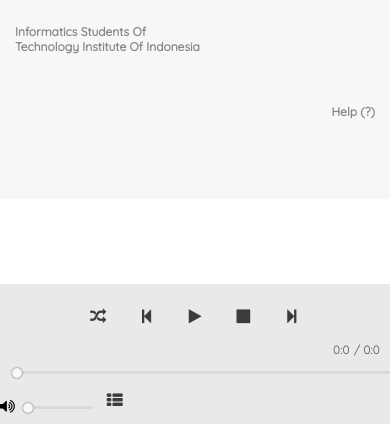
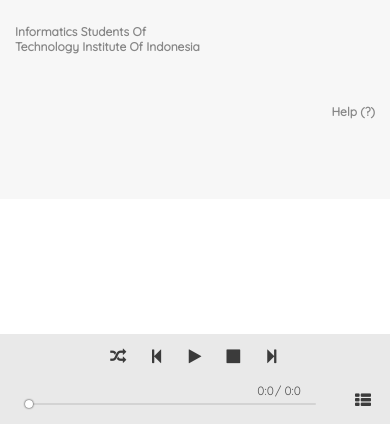
Before and after one commit to candrandiyasa/youtube-music, a PHP site: page / in a window 390 px wide. Shown: the part 420-844 px from the top of the page. Run offline with PHP 8.4, Linux system fonts and the light colour scheme; some libraries are stand-ins or nearby versions.

Commit message:
update account

```diff
--- a/css/styleNew.css
+++ b/css/styleNew.css
@@ -638,50 +638,55 @@ body {
   position: fixed;
   width: 100%;
   bottom: 0;
-  height: 60px;
+  height: 45px;
   overflow: hidden;
   background: rgba(233, 233, 233);
   z-index: 9980;
 }
 .player-content-left {
   text-align: center;
-  padding: 10px 0px;
+  padding: 5px 0px;
   width: 100%;
 }
 .player-content-left a {
   cursor: pointer;
   display: inline-block;
   font-size: 100%;
-  width: 44px;
-  height: 44px;
-  line-height: 44px;
+  width: 34px;
+  height: 34px;
+  line-height: 34px;
   color: #3b3b3b;
   transition-duration: 0.3s;
 }
-
-@media screen and (max-width: 1223px) {
-  .player-content-left {
+@media screen and (max-width: 992px) {
+  .player-navbar {
+    height: 90px;
+  }
+  #volume-input, #mute-toggle{
+    display: none;
+  }
+  .player-navbar .col-lg-2{
+    width: 20%;
+  }
+  .player-navbar .col-lg-5{
+    width: 80%;
+    padding-left: 50px;
+  }
+  .player-content-time .col-lg-9{
+    width: 60%;
+    font-size: 1vw;
+  }
+  .player-content-time .col-lg-3{
+    width: 40%;
+    font-size: 1vw;
+  }
+  .playlist-menu{
+    display: flex;
+    align-content: space-around;
+  }
+  .player-content-time .time{
+    width: 100%;
     padding: 0px;
-  }
-  .player-content-left a {
-    width: 24px;
-    margin: 0px 10px;
-    height: 24px;
-    line-height: 24px;
-  }
-  .player-navbar {
-    height: 140px;
-    padding-top: 20px;
-    z-index: 1;
-  }
-  .time .row .col-md-9 {
-    max-width: 70%;
-  }
-  .time .row .col-md-3 {
-    max-width: 30%;
-  }
-  .player-content-time .time-rail {
-    padding: 5px 0;
   }
 }
 
@@ -703,7 +708,7 @@ body {
 }
 
 .player-content-time {
-  padding: 10px;
+  padding: 5px;
   width: 100%;
 }
 
@@ -866,14 +871,9 @@ body {
 ------------------------------------------ */
 .slider {
     -webkit-appearance: none;
-    width: 100%;
-    height: 3px;
+    height: 2px;
     border-radius: 5px;
     background: #d3d3d3;
-    outline: none;
-    opacity: 0.7;
-    -webkit-transition: .2s;
-    transition: opacity .2s;
 }
 
 .slider:hover {
@@ -883,8 +883,8 @@ body {
 .slider::-webkit-slider-thumb {
     -webkit-appearance: none;
     appearance: none;
-    width: 10px;
-    height: 10px;
+    width: 8px;
+    height: 8px;
     border-radius: 50%;
     box-shadow: 0px 0px 2px #000000;
     -webkit-box-shadow: 0px 0px 2px #000000;
@@ -893,8 +893,8 @@ body {
 }
 
 .slider::-moz-range-thumb {
-    width: 10px;
-    height: 10px;
+    width: 8px;
+    height: 8px;
     border-radius: 50%;
     background: #ffffff;
     box-shadow: 0px 0px 3px #000000;
--- a/index.php
+++ b/index.php
@@ -1,4 +1,11 @@
-<?php include 'db_access/db_login.php'; ?>
+<?php
+  include 'db_access/db_login.php';
+  // Check if user is already logged in
+  if ($data->is_logged_in()) {
+    // Redirect logged in user to their home page
+    $data->redirect('user_page/index.php');
+  }
+?>
 
 <!DOCTYPE html>
 <html lang="en">
@@ -49,10 +56,10 @@
           <br><br>
           <div class="modal-container-middle">
             <form method="POST">
-              <input type="text" placeholder="Your Username">
-              <input type="password" placeholder="Your Password" style="float: left;">
-              <input type="password" placeholder="Confirmation Password" style="float: right;">
-              <input type="email" placeholder="Your Email">
+              <input type="text" placeholder="Your Username" name="username">
+              <input type="password" placeholder="Your Password" style="float: left;" name="password">
+              <input type="password" placeholder="Confirmation Password" style="float: right;" name="confirmpassword">
+              <input type="email" placeholder="Your Email" name="email">
               <input type="submit" value="Sign Up" name="createaccount">
             </form>
             <br>
@@ -179,90 +186,6 @@
               <i class="fa">&#xf142;</i>
             </div>
           </div>
-          <div class="row">
-            <div class="col-8">
-              <span>
-                <b>Bring Me The Horizon - Mantra Bring Me The Horizon - Mantra</b><br>
-                <small>by BringMeTheHorizonVevo</small>
-              </span>
-            </div>
-            <div class="col-3">
-              <a href="#" class="fa" align="left" title="Play Music Playlist">&#xf04b;</a>
-              <i class="fa">&#xf142;</i>
-            </div>
-          </div>
-          <div class="row">
-            <div class="col-8">
-              <span>
-                <b>Bring Me The Horizon - Mantra Bring Me The Horizon - Mantra</b><br>
-                <small>by BringMeTheHorizonVevo</small>
-              </span>
-            </div>
-            <div class="col-3">
-              <a href="#" class="fa" align="left" title="Play Music Playlist">&#xf04b;</a>
-              <i class="fa">&#xf142;</i>
-            </div>
-          </div>
-          <div class="row">
-            <div class="col-8">
-              <span>
-                <b>Bring Me The Horizon - Mantra Bring Me The Horizon - Mantra</b><br>
-                <small>by BringMeTheHorizonVevo</small>
-              </span>
-            </div>
-            <div class="col-3">
-              <a href="#" class="fa" align="left" title="Play Music Playlist">&#xf04b;</a>
-              <i class="fa">&#xf142;</i>
-            </div>
-          </div>
-          <div class="row">
-            <div class="col-8">
-              <span>
-                <b>Bring Me The Horizon - Mantra Bring Me The Horizon - Mantra</b><br>
-                <small>by BringMeTheHorizonVevo</small>
-              </span>
-            </div>
-            <div class="col-3">
-              <a href="#" class="fa" align="left" title="Play Music Playlist">&#xf04b;</a>
-              <i class="fa">&#xf142;</i>
-            </div>
-          </div>
-          <div class="row">
-            <div class="col-8">
-              <span>
-                <b>Bring Me The Horizon - Mantra Bring Me The Horizon - Mantra</b><br>
-                <small>by BringMeTheHorizonVevo</small>
-              </span>
-            </div>
-            <div class="col-3">
-              <a href="#" class="fa" align="left" title="Play Music Playlist">&#xf04b;</a>
-              <i class="fa">&#xf142;</i>
-            </div>
-          </div>
-          <div class="row">
-            <div class="col-8">
-              <span>
-                <b>Bring Me The Horizon - Mantra Bring Me The Horizon - Mantra</b><br>
-                <small>by BringMeTheHorizonVevo</small>
-              </span>
-            </div>
-            <div class="col-3">
-              <a href="#" class="fa" align="left" title="Play Music Playlist">&#xf04b;</a>
-              <i class="fa">&#xf142;</i>
-            </div>
-          </div>
-          <div class="row">
-            <div class="col-8">
-              <span>
-                <b>Bring Me The Horizon - Mantra Bring Me The Horizon - Mantra</b><br>
-                <small>by BringMeTheHorizonVevo</small>
-              </span>
-            </div>
-            <div class="col-3">
-              <a href="#" class="fa" align="left" title="Play Music Playlist">&#xf04b;</a>
-              <i class="fa">&#xf142;</i>
-            </div>
-          </div>
         </div>
     </div>
 
@@ -291,26 +214,28 @@
         <div class="player-content-time">
             <div class="time">
               <div class="row">
-                <div class="col-md-9">
+                <div class="col-lg-9">
                   <small class="title-player" id="song-title"></small><!-- current song title deployed here-->
                 </div>
-                <div class="col-md-3" align="right">
+                <div class="col-lg-3" align="right">
                   <small class="current" id="current">0:0</small>
                   <small class="current"> / </small>
                   <small class="duration" id="duration">0:0</small>
                 </div>
               </div>
-            </div>
-            <div>
-                <input type="range" min="0" max="100" class="slider" style="width: 520px;" id="seek" value="0" onclick="return seekSong();">
+              <div class="row">
+                <div class="col-lg-12" >
+                  <input type="range" min="0" max="100" class="slider" style="width: 100%; position: absolute; top: 5px; left: 0px; right: 0px; padding: 0px; margin: 0px;" id="seek" value="0" onclick="return seekSong();">
+                </div>
+              </div>
             </div>
         </div>
       </div>
       <div class="col-lg-2">
-        <div class="player-content-left" style="padding-left: 0px; display: flex;">
+        <div class="player-content-left" style="padding-left: 0px; ">
           <i class="fa fa-volume-up" style="margin-top: 10px;" id="mute-toggle"></i>
-          <input type="range" min="0" max="100" class="slider" id="volume-input" value="0" style="width: 70px; margin: 18px 0px 0px 8px;">
-          <a class="playlist-menu" id="playlist-menu">
+          <input type="range" min="0" max="100" class="slider" id="volume-input" value="0" style="width: 70px;">
+          <a class="playlist-menu" onclick="document.getElementById('md-account-login').style.display='block'">
             <i class="fa fa-th-list"></i>
           </a>
         </div>
--- a/js/script.js
+++ b/js/script.js
@@ -236,7 +236,7 @@ function getOutput(item,details){
                             '</p>'+
                             '<b class="md-back">'+
                               '<a href="#" title="Play this video music" data-dur="'+duration+'" data-title="'+title+'" data-id="'+vidId+'" onclick="playVideo(this);return false;"><i class="fa">&#xf01d;</i> Play</a>'+
-                              '<a href="#" title="Set this music to my playlist"><i class="fa">&#xf196;</i> Set to MyPlaylist</a>'+
+                              '<a href="#" title="Set this music to my playlist" data-id="'+vidId+'" onclick="saveVideo(this);return false;"><i class="fa">&#xf196;</i> Set to MyPlaylist</a>'+
                             '</b>'+
                           '</div>'+
                         '</div>'+
@@ -339,6 +339,24 @@ function playVideo(element) {
         buttonPlayPress(lost);
 }
 
+function saveVideo(element) {
+    var songId = $(element).data('id');
+    //console.log(songTitle);
+    //$.post("../db_access/db_login.php", { songId : songId });
+    $.ajax({
+        type: "POST",
+        //url: "../db_access/db_login.php",
+        url: "../db_access/db_test.php",
+        data: {songIdY : songId},
+        datatype: "json",
+        success:function(data){
+            alert('Success');
+        }
+    });
+
+    //console.log(songId);
+}
+
 function nextSong(){
     if(i<10){
        i = i+1;
```
Also changed, not shown: db_access/db_class.php (+48 -1 lines), db_access/db_login.php (+25 -2 lines), user_page/index.php (+8 -2 lines).
